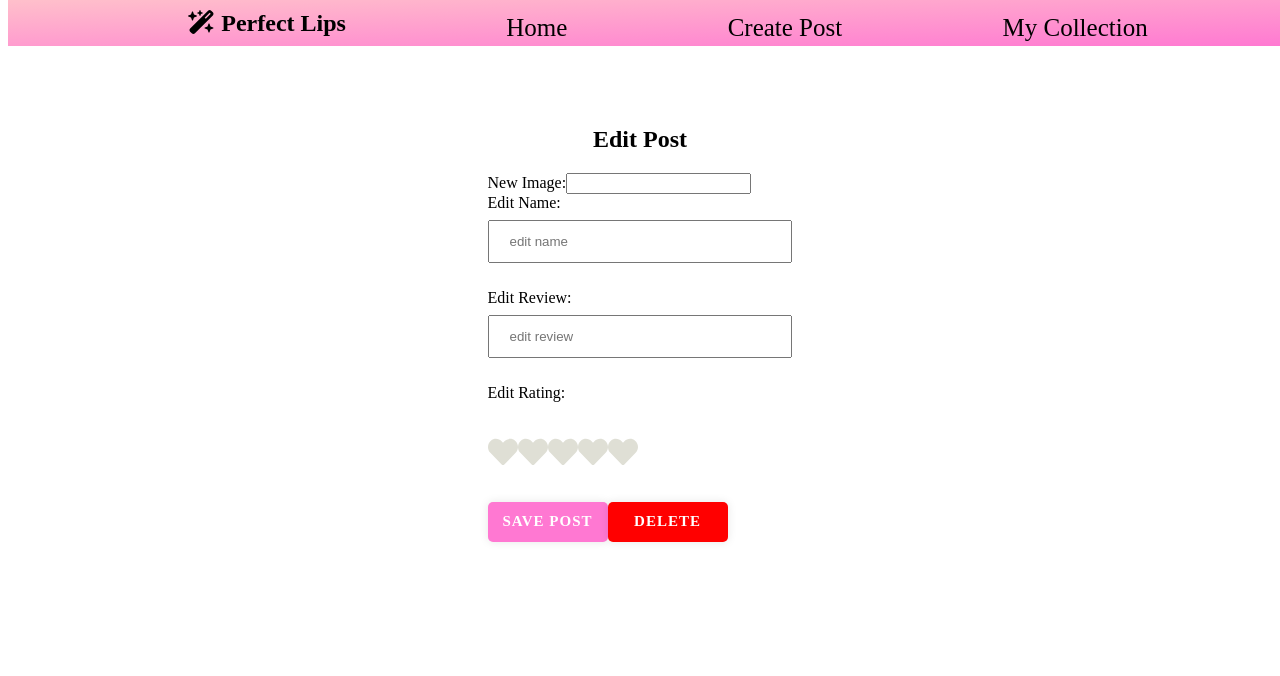
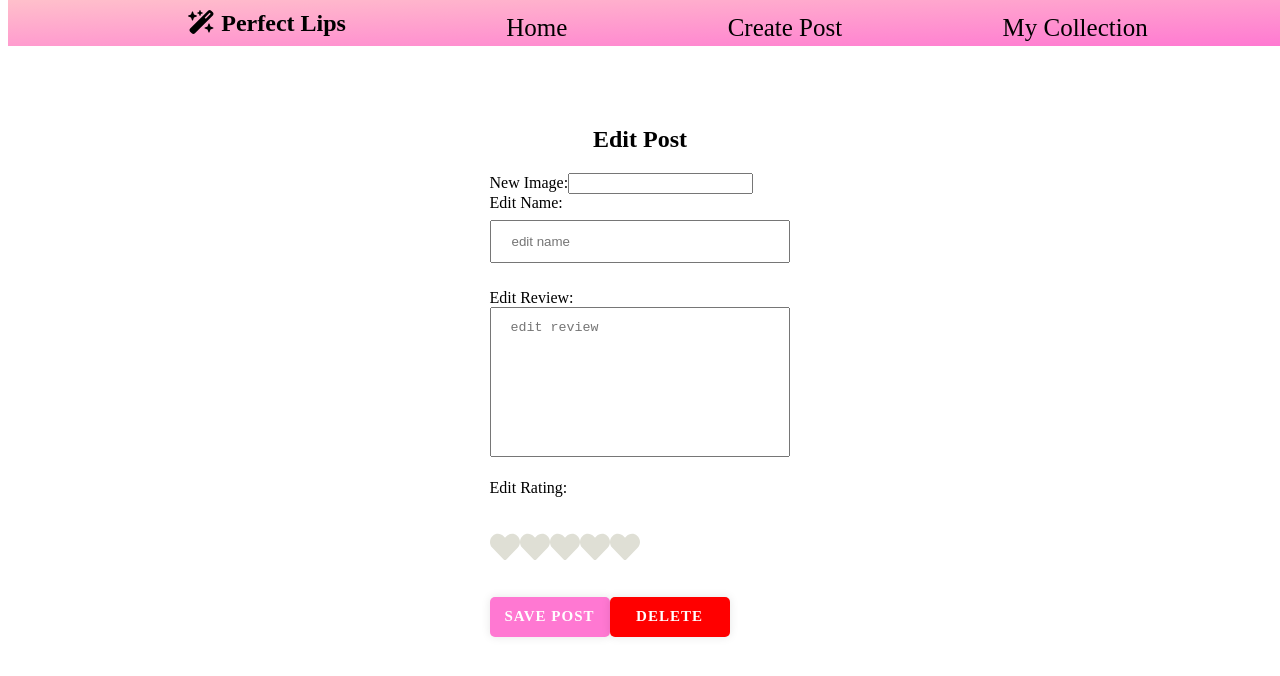
Before and after one commit to mary3210/Capstone-LipstickApp-FE, a React (Create React App) app: page /post/1/edit in a window 1280 px wide. Shown: the top 676 px of the page. Built offline with nearby package versions, Linux system fonts and the light colour scheme; no server answers; a web font is replaced by a local one.

Commit message:
edit post now has textarea

```diff
--- a/src/components/EditPost/EditPost.jsx
+++ b/src/components/EditPost/EditPost.jsx
@@ -111,13 +111,14 @@ const EditPost = (props) => {
             <div className="reviewtxt">
               <label>
                 Edit Review:
-                <input
+                <textarea
                   type="text"
                   value={editForm.review}
                   name="review"
                   placeholder="edit review"
                   onChange={handleChange}
-                />
+                >
+                </textarea>
               </label>
             </div>
             <br />
```
